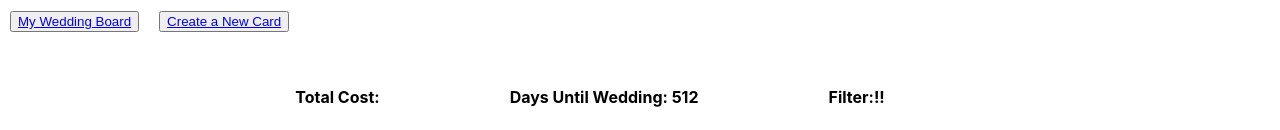
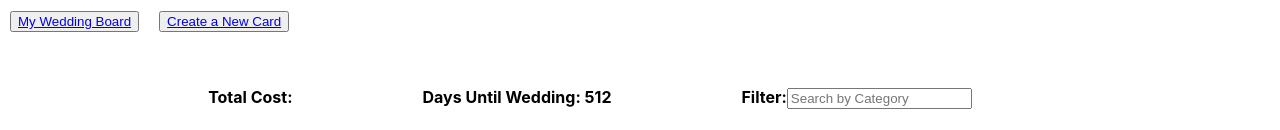
Before and after one commit to jasonbracco/WeddingWizard, a React (Create React App) app: page / in a window 1280 px wide. Shown: the top 130 px of the page. Built offline with nearby package versions, Linux system fonts and the light colour scheme; no server answers.

Commit message:
function for filter has been written

```diff
--- a/src/App.js
+++ b/src/App.js
@@ -13,23 +13,25 @@ export { CostContext };
 
 function App() {
 
-  const [allCards, setAllCards] = useState([])
-  const [totalCost, setTotalCost] = useState(0)
+  const [allCards, setAllCards] = useState([]);
+  const [totalCost, setTotalCost] = useState(0);
+  const [filterSearch, setFilterSearch] = useState("");
+  const [filteredCards, setFilteredCards] = useState([])
+  // console.log(allCards)
 
-  const cardContextValue = { allCards, setAllCards }
-  const costContextValue = { totalCost, setTotalCost }
+  const cardContextValue = { allCards, setAllCards };
+  const costContextValue = { totalCost, setTotalCost };
 
-  const todaysDate = new Date()
-  const weddingDate = new Date("May 31, 2025 EST")
-  const timeUntilWedding = weddingDate.getTime() - todaysDate.getTime()
-  const daysUntilWedding = Math.ceil(timeUntilWedding/(1000 * 60 * 60 * 24))
+  const todaysDate = new Date();
+  const weddingDate = new Date("May 31, 2025 EST");
+  const timeUntilWedding = weddingDate.getTime() - todaysDate.getTime();
+  const daysUntilWedding = Math.ceil(timeUntilWedding/(1000 * 60 * 60 * 24));
 
   useEffect(() => {
     fetch('/getallcards')
     .then(response => response.json())
     .then(data => {
       setAllCards(data);
-      console.log(data)
       const numericCost = (data.map(card => parseFloat(card.cost_associated)).reduce((accumulator, currentValue) => accumulator + currentValue))
       setTotalCost(numericCost.toLocaleString('en-US', {
         style: 'currency',
@@ -40,8 +42,18 @@ function App() {
       console.error('Error fetching cards:', error)
     });
     setTotalCost(allCards.map(card => card.cost))
+  }, [])
 
-  }, [])
+  useEffect(() => {
+    console.log("Filter Activated!")
+    const filteredCards = allCards.filter(card =>
+      Object.values(card).some(value =>
+        typeof value === 'string' && value.toLowerCase().includes(filterSearch.toLowerCase())
+      )
+    )
+    console.log(filteredCards)
+  }, [filterSearch])
+
 
 
   return (
@@ -73,7 +85,13 @@ function App() {
                     <strong>Days Until Wedding: {daysUntilWedding}</strong>
                   </div>
                   <div className="filter">
-                    <strong>Filter:!!</strong>
+                    <strong>Filter:</strong>
+                    <input
+                      type="text"
+                      placeholder="Search by Category"
+                      value={filterSearch}
+                      onChange={(e) => setFilterSearch(e.target.value)}
+                    />
                   </div>
                 </div>
                 <div>
```
